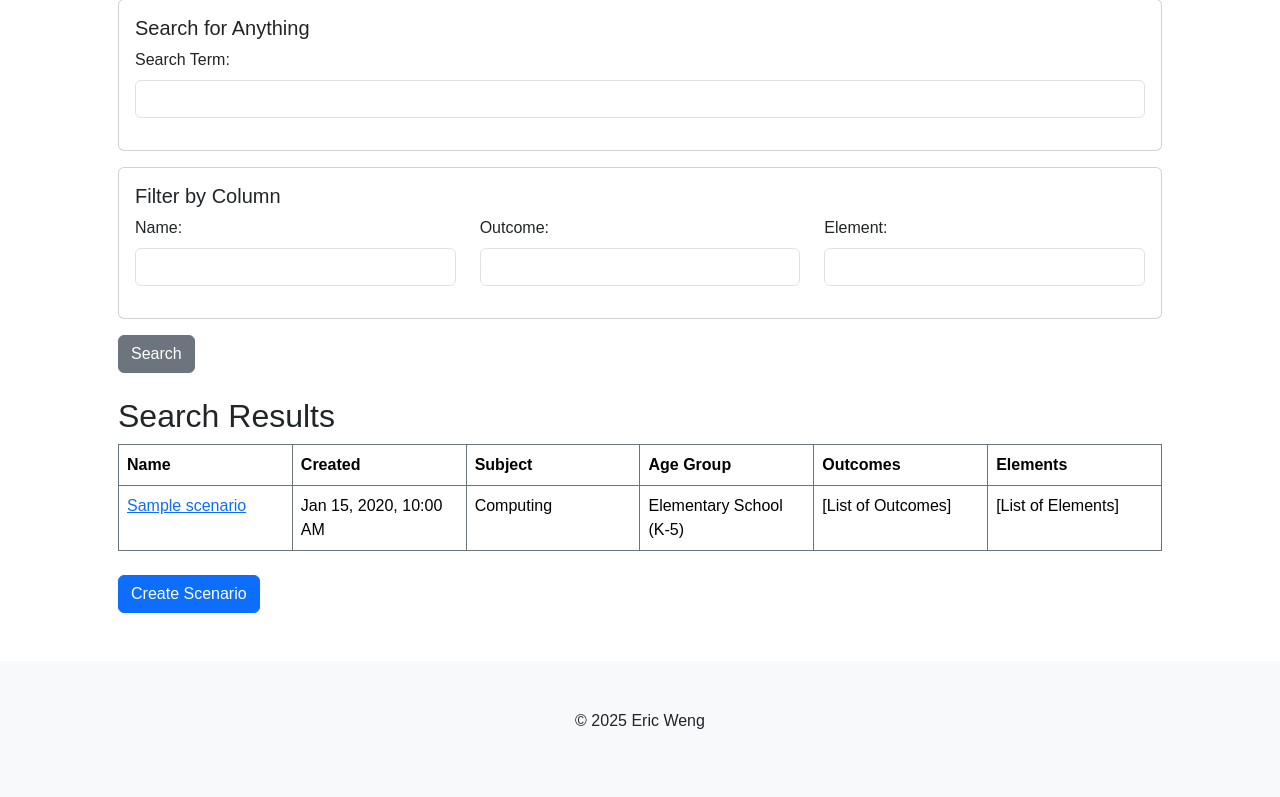
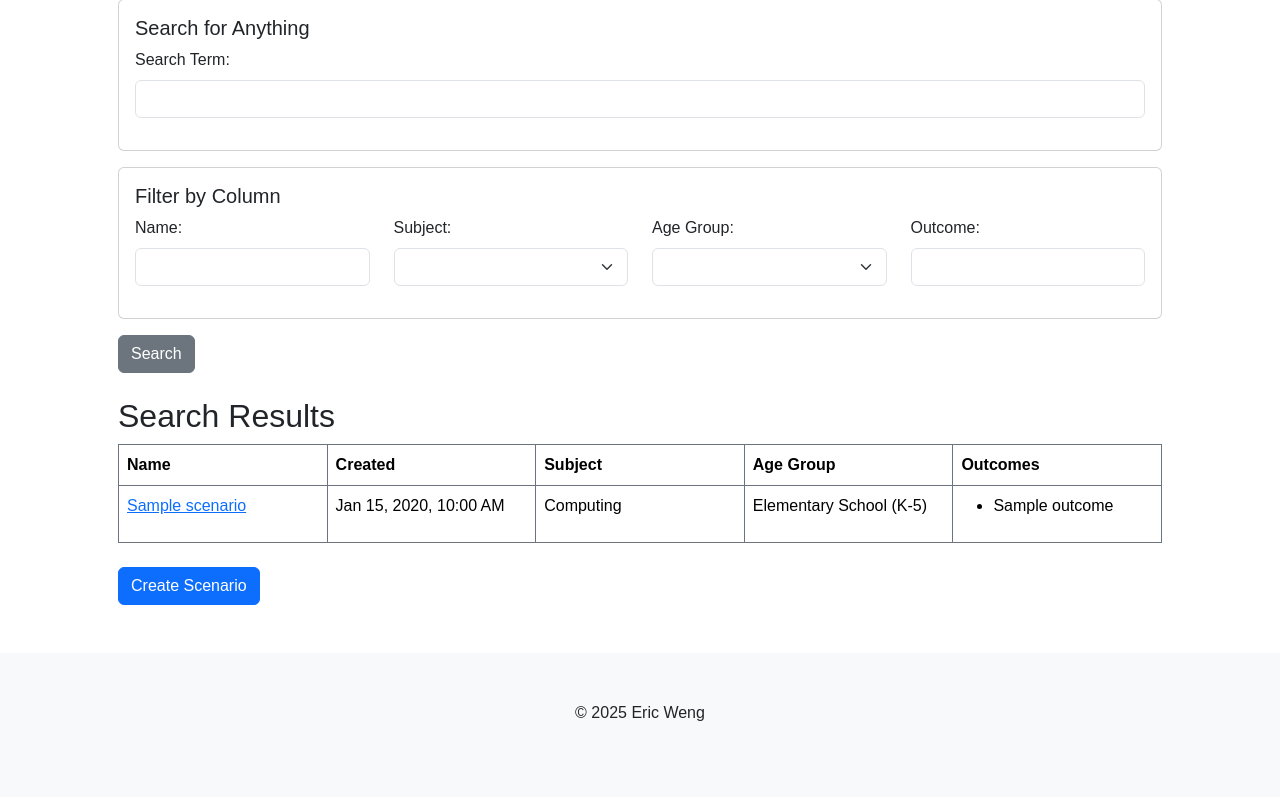
Before and after one commit to qgt7zm/capstone-project, a Django app: page /scenarios in a window 1280 px wide. Shown: the part 365-1162 px from the top of the page. After the commit the page ends 1086 px from the top, so only its background shows below. Run offline with Django 5.2, Linux system fonts and the light colour scheme; tables that the repository leaves empty hold one stand-in row (values such as "Sample post"); some libraries are stand-ins or nearby versions.

Commit message:
Filter scenarios

```diff
--- a/myapp/models.py
+++ b/myapp/models.py
@@ -208,6 +208,9 @@ class Scenario(models.Model):
     def get_created_at(self) -> str:
         return self.created_at.strftime("%b %d, %Y, %H:%M %p")
 
+    def get_outcomes(self) -> QuerySet[Outcome]:
+        return self.outcomes.all()
+
     def get_subject(self) -> str:
         if self.subject is None:
             return "N/A"
@@ -240,6 +243,13 @@ def get_choice_from_label(choices_cls: type, choice_label: str) -> models.Intege
         if label == choice_label:
             return val
     return None
+
+
+def get_choice_from_label_icontains(choices_cls: type, choice_label: str) -> models.IntegerChoices | int:
+    for val, label in choices_cls.choices:
+        if choice_label.lower() in label.lower():
+            return val
+    return -1
 
 
 def order_by_citation(resources: QuerySet[Resource]) -> QuerySet[Resource]:
--- a/myapp/templates/myapp/scenarios.html
+++ b/myapp/templates/myapp/scenarios.html
@@ -50,17 +50,31 @@
             <div class="card-body row">
                 <h3 class="card-title fs-5">Filter by Column</h3>
 
-                <div class="col-md-4 mb-3">
+                <div class="col-md-3 mb-3">
                     <label class="form-label" for="name">Name:</label>
                     <input class="form-control" type="text" id="name" name="name">
                 </div>
-                <div class="col-md-4 mb-3">
+                <div class="col-md-3 mb-3">
+                    <label class="form-label" for="subject">Subject:</label>
+                    <select class="form-select" id="subject" name="subject">
+                        <option value="" selected></option>
+                        {% for subject in subject_choices %}
+                        <option value="{{ subject }}">{{ subject }}</option>
+                        {% endfor %}
+                    </select>
+                </div>
+                <div class="col-md-3 mb-3">
+                    <label class="form-label" for="age_Group">Age Group:</label>
+                    <select class="form-select" id="age_group" name="age_group">
+                        <option value="" selected></option>
+                        {% for age_group in age_group_choices %}
+                        <option value="{{ age_group }}">{{ age_group }}</option>
+                        {% endfor %}
+                    </select>
+                </div>
+                <div class="col-md-3 mb-3">
                     <label class="form-label" for="outcome">Outcome:</label>
                     <input class="form-control" type="text" id="outcome" name="outcome">
-                </div>
-                <div class="col-md-4 mb-3">
-                    <label class="form-label" for="element">Element:</label>
-                    <input class="form-control" type="text" id="element" name="element">
                 </div>
             </div>
         </div>
@@ -82,7 +96,6 @@
                 <th class="col-2">Subject</th>
                 <th class="col-2">Age Group</th>
                 <th class="col-2">Outcomes</th>
-                <th class="col-2">Elements</th>
             </tr>
             {% for scenario in scenarios %}
             <tr>
@@ -94,8 +107,13 @@
                 <td>{{ scenario.get_created_at }}</td>
                 <td>{{ scenario.get_subject }}</td>
                 <td>{{ scenario.get_age_group }}</td>
-                <td>[List of Outcomes]</td>
-                <td>[List of Elements]</td>
+                <td>
+                    <ul>
+                        {% for outcome in scenario.get_outcomes %}
+                        <li>{{ outcome }}</li>
+                        {% endfor %}
+                    </ul>
+                </td>
             </tr>
             {% endfor %}
         </table>
--- a/myapp/views.py
+++ b/myapp/views.py
@@ -274,8 +274,47 @@ def add_result_form(request, resource_pk: int) -> HttpResponse:
 def scenarios(request) -> HttpResponse:
     filtered_results = Scenario.objects.all()
 
+    if request.method == "POST":
+        action = request.POST.get("action", None)
+        if action == "search":
+            # Filter results using form
+            any_filter = request.POST.get("any", None)
+            if any_filter:
+                filtered_results = (
+                        filtered_results.filter(name__icontains=any_filter) |
+                        filtered_results.filter(
+                            subject=
+                            get_choice_from_label_icontains(Result.Subjects, any_filter)
+                        ) |
+                        filtered_results.filter(
+                            age_group=
+                            get_choice_from_label_icontains(Result.AgeGroups, any_filter)
+                        ) |
+                        filtered_results.filter(outcomes__name__icontains=any_filter)
+                ).distinct()
+
+            name_filter = request.POST.get("name", None)
+            if name_filter:
+                filtered_results = filtered_results.filter(name__icontains=name_filter)
+
+            subject_filter = request.POST.get("subject", None)
+            if subject_filter:
+                subject_filter = get_choice_from_label(Result.Subjects, subject_filter)
+                filtered_results = filtered_results.filter(subject=subject_filter)
+
+            age_group_filter = request.POST.get("age_group", None)
+            if age_group_filter:
+                age_group_filter = get_choice_from_label(Result.AgeGroups, age_group_filter)
+                filtered_results = filtered_results.filter(age_group=age_group_filter)
+
+            outcome_filter = request.POST.get("outcome", None)
+            if outcome_filter:
+                filtered_results = filtered_results.filter(outcomes__name__icontains=outcome_filter)
+
     context = {
         "scenarios": filtered_results,
+        "subject_choices": Result.Subjects.labels,
+        "age_group_choices": Result.AgeGroups.labels,
     }
     return render(
         request,
```
